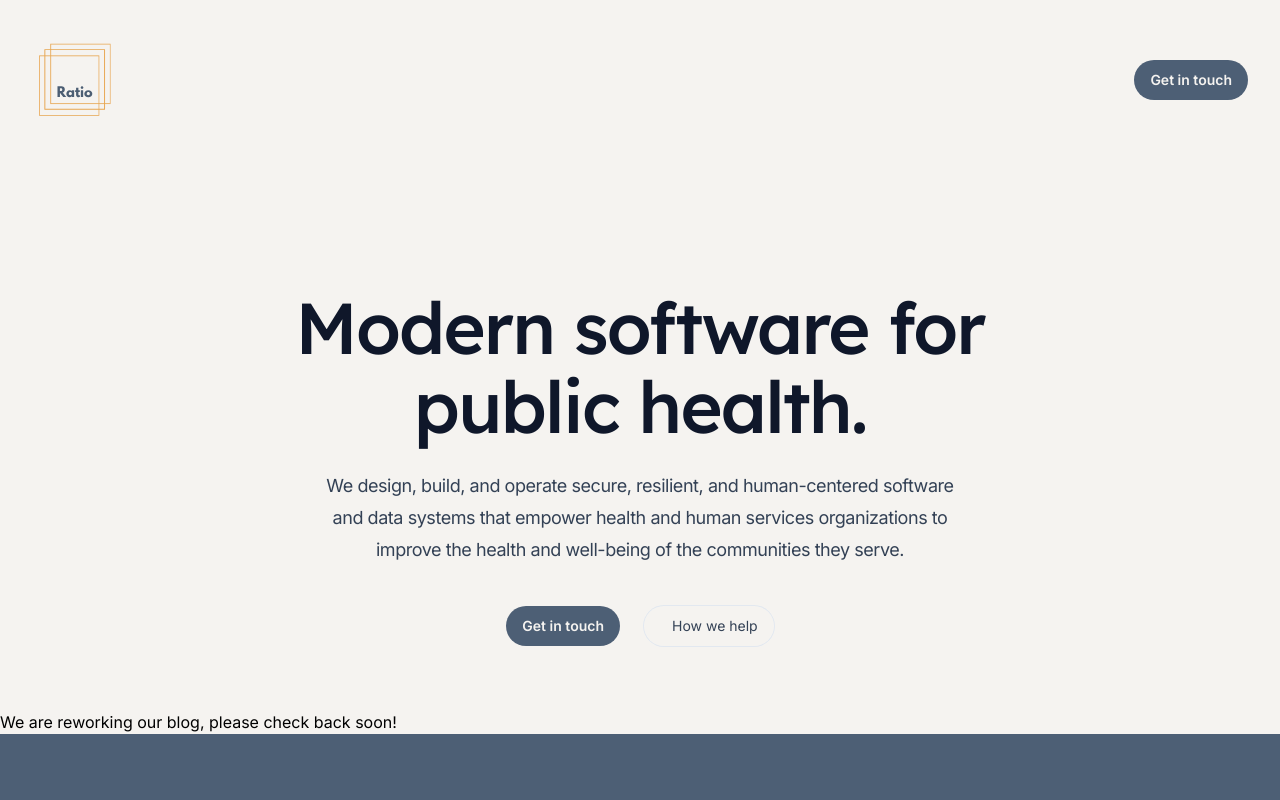
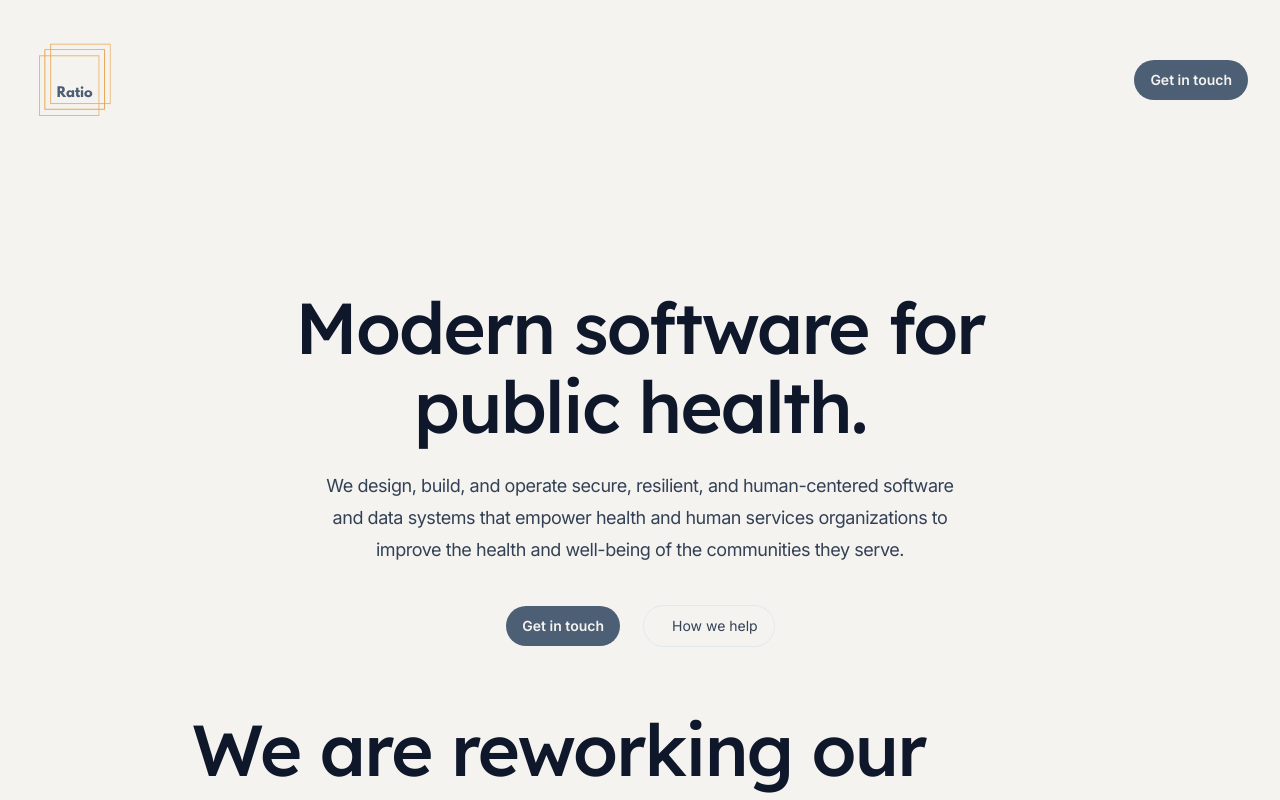
Before and after one commit to RatioPBC/ratiopbc.github.io, a Next.js app: page /blog in a window 1280 px wide. Shown: the top 800 px of the page. Built offline with nearby package versions, Linux system fonts and the light colour scheme.

Commit message:
Fix notice style

```diff
--- a/src/pages/blog.jsx
+++ b/src/pages/blog.jsx
@@ -21,7 +21,7 @@
       <Header />
       <main>
         <Hero />
-        <p>
+        <p class="mx-auto max-w-4xl font-display text-5xl font-medium tracking-tight text-slate-900 sm:text-7xl">
           We are reworking our blog, please check back soon!
         </p>
         <CallToAction />
```
